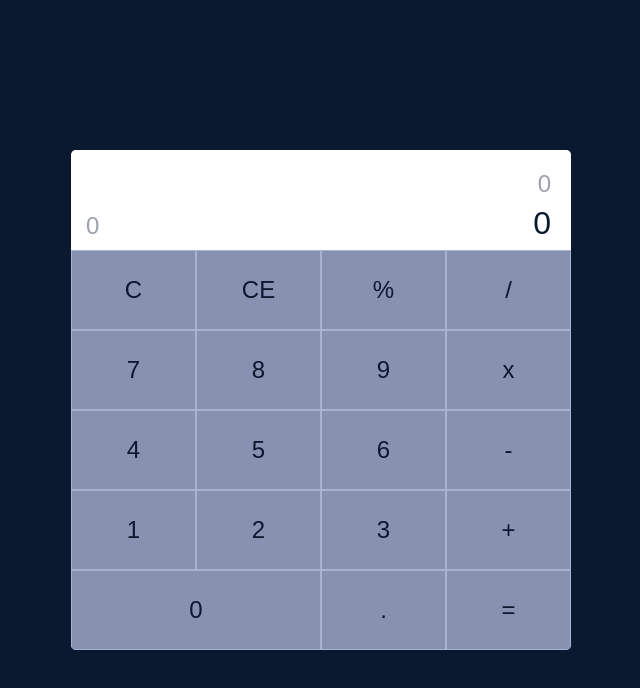
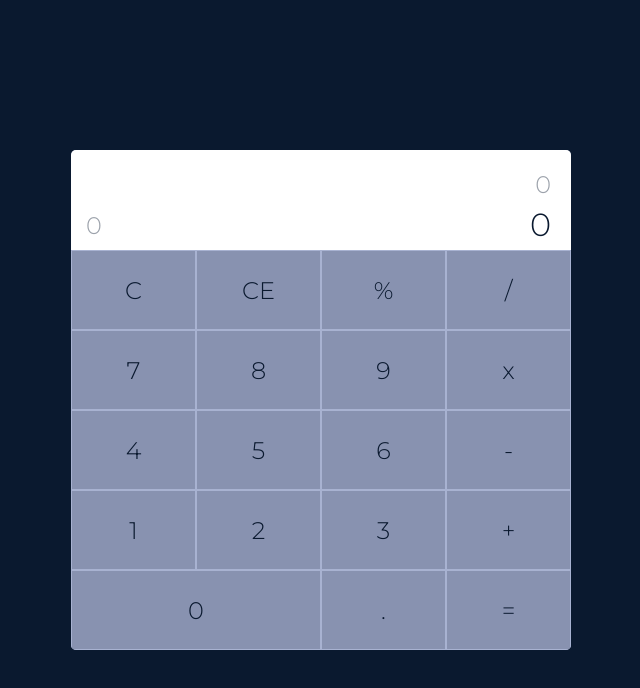
Before and after one commit to ibrahimherith/calculator, a plain HTML site: page index.html in a window 1280 px wide. Shown: the whole page, without its empty margins (319-959 px from the left). Drawn offline with Linux system fonts and the light colour scheme.

Commit message:
Update style.css

```diff
--- a/style.css
+++ b/style.css
@@ -1,3 +1,5 @@
+@import url('https://fonts.googleapis.com/css2?family=Montserrat:wght@300&display=swap');
+
 /*General styles*/
 * {
     margin: 0;
@@ -6,7 +8,7 @@
 }
 
 html {
-    font-family: sans-serif;
+    font-family: 'Montserrat', sans-serif;
     font-size: 16px;
     color:  #0a192f;
 }
```
